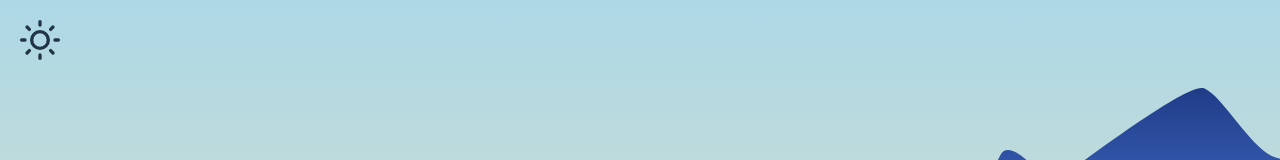
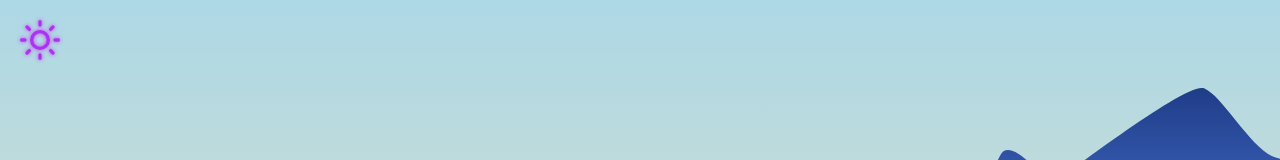
Before and after one commit to OrangeMold/portfolio, a React (Vite) app: page / in a window 1280 px wide. Shown: the top 160 px of the page. Built offline with nearby package versions, Linux system fonts and the light colour scheme; a web font is replaced by a local one.

Commit message:
sun animation and icon glow

```diff
--- a/src/components/Landing.tsx
+++ b/src/components/Landing.tsx
@@ -6,11 +6,25 @@ import { useState } from "react";
 
 const Landing = () => {
   const [isDay, setIsDay] = useState(true);
+  const [spinning, setSpinning] = useState(false);
+
+  const handleClick = () => {
+    setIsDay((prev) => !prev);
+    setSpinning(true);
+    setTimeout(() => setSpinning(false), 600); // match duration
+  };
+
+  const spinClass = spinning
+    ? isDay
+      ? "spin-reverse-animation"
+      : "spin-animation"
+    : "";
+
   return (
     <div
       className={`mountain-container ${isDay ? "day-theme" : "night-theme"}`}
     >
-      <FiSun className="sun-icon" onClick={() => setIsDay(!isDay)} />
+      <FiSun className={`sun-icon ${spinClass}`} onClick={handleClick} />
       <MountainScene isDay={isDay} />
       <div className="mountain-text-container">
         <h1 id="name">Alexandre Genest</h1>
--- a/src/components/landing.css
+++ b/src/components/landing.css
@@ -38,6 +38,19 @@
 
 .icon {
   font-size: 2rem;
+  transition: transform 0.2s ease, filter 0.2s ease;
+}
+
+.icon:hover {
+  transform: scale(1.2);
+}
+
+.day-theme .icon:hover {
+  filter: drop-shadow(0 0 6px #ffffff);
+}
+
+.night-theme .icon:hover {
+  filter: drop-shadow(0 0 4px #facc15);
 }
 
 .night-theme .icon {
@@ -46,6 +59,7 @@
 
 .night-theme .sun-icon {
   color: white;
+  filter: drop-shadow(0 0 5px #facc15);
 }
 
 .title {
@@ -60,7 +74,39 @@
   left: 20px;
   font-size: 2.5rem;
   z-index: 10;
+  color: #ab33f1;
+  filter: drop-shadow(0 0 2px #cb33f1);
+  text-shadow: 0 0 10px #facc15, 0 0 20px #facc15, 0 0 30px #facc15;
+  cursor: pointer;
 }
+
+@keyframes spin {
+  from {
+    transform: rotate(0deg);
+  }
+  to {
+    transform: rotate(360deg);
+  }
+}
+
+@keyframes spin-reverse {
+  from {
+    transform: rotate(0deg);
+  }
+  to {
+    transform: rotate(-360deg);
+  }
+}
+
+.spin-animation {
+  animation: spin 0.6s ease-in-out;
+}
+
+.spin-reverse-animation {
+  animation: spin-reverse 0.6s ease-in-out;
+}
+
+
 
 .day-theme {
   background: linear-gradient(
```
